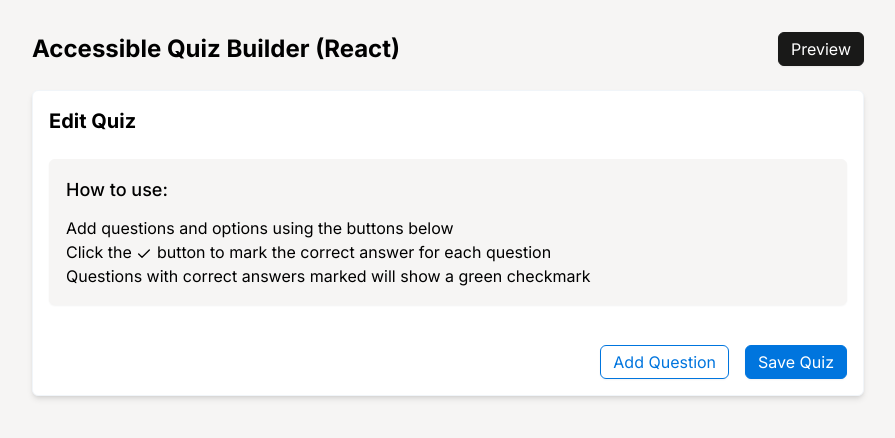
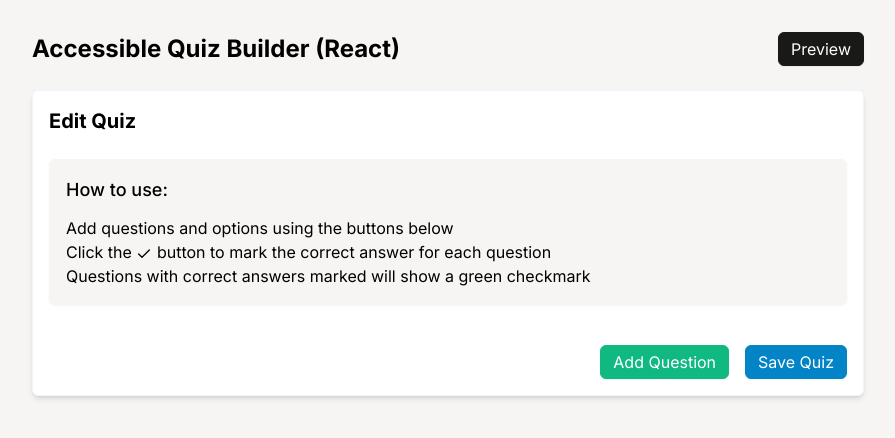
Before and after one commit to Kgaogel09/quiz-builder, a React (Vite) app: page / in a window 1280 px wide. Shown: the top 438 px of the page, without its empty margins (192-1087 px from the left). Built offline with nearby package versions, Linux system fonts and the light colour scheme.

Commit message:
refactor(style): update button colors for improved visibility and consistency in Editor component

```diff
--- a/src/App.tsx
+++ b/src/App.tsx
@@ -34,7 +34,7 @@ export default function App() {
           <button
             type="button"
             aria-pressed={mode === "results"}
-            className="text-white bg-[#0075de] border border-[#0075de] px-3 py-1 rounded-md shadow-sm transition"
+            className="text-white bg-sky-600 border border-sky-600 px-3 py-1 rounded-md shadow-sm transition"
             onClick={() => setMode("results")}
             hidden={mode === "edit"}
           >
--- a/src/components/editor/Editor.tsx
+++ b/src/components/editor/Editor.tsx
@@ -45,8 +45,8 @@ export default function Editor({
       </div>
       {!allQuestionsHaveAnswers && hasQuestions && (
         <div className="flex gap-2 items-center justify-center">
-          <TriangleAlert className="text-[#f7bd44]" />
-          <span className="text-[#f7bd44]">
+          <TriangleAlert className="text-amber-400" />
+          <span className="text-amber-400">
             Some questions missing correct answers
           </span>
         </div>
@@ -100,7 +100,7 @@ export default function Editor({
                 <div className="flex gap-4 mt-4">
                   <button
                     type="button"
-                    className="text-[#0075de] flex items-center gap-1 text-sm border border-[#0075de] px-3 py-1 rounded-md shadow-sm transition"
+                    className="text-sky-600 flex items-center gap-1 text-sm border border-sky-600 px-3 py-1 rounded-md shadow-sm transition"
                   >
                     Add Option
                   </button>
@@ -116,12 +116,12 @@ export default function Editor({
           ))}
           <div className="flex justify-end gap-4 mt-4">
             <button
-              className="text-[#0075de] border border-[#0075de] rounded-md shadow-sm  px-3 py-1 transition"
+              className="text-white bg-emerald-500 border border-emerald-500 rounded-md shadow-sm  px-3 py-1 transition"
               onClick={addQuestion}
             >
               Add Question
             </button>
-            <button className="text-white bg-[#0075de] border border-[#0075de] px-3 py-1 rounded-md shadow-sm transition">
+            <button className="text-white bg-sky-600 border border-sky-600 px-3 py-1 rounded-md shadow-sm transition">
               Save Quiz
             </button>
           </div>
```
